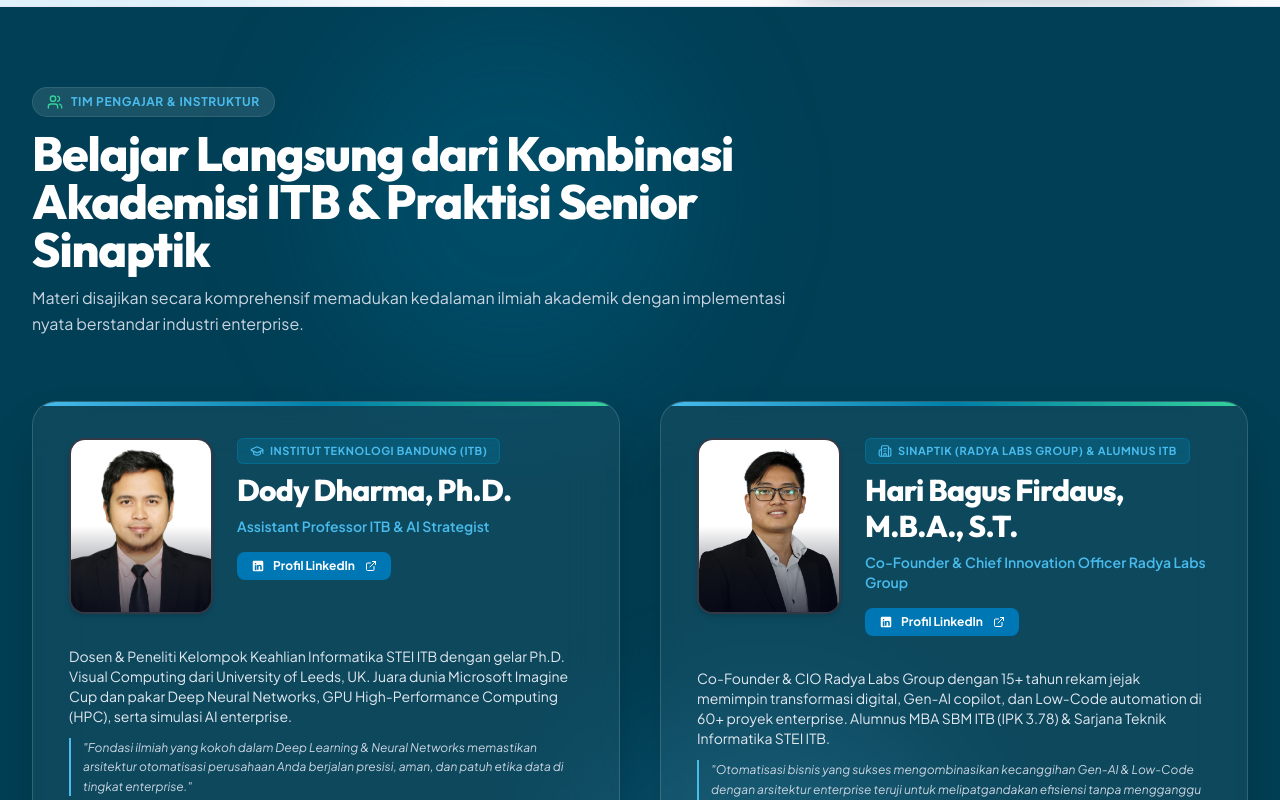
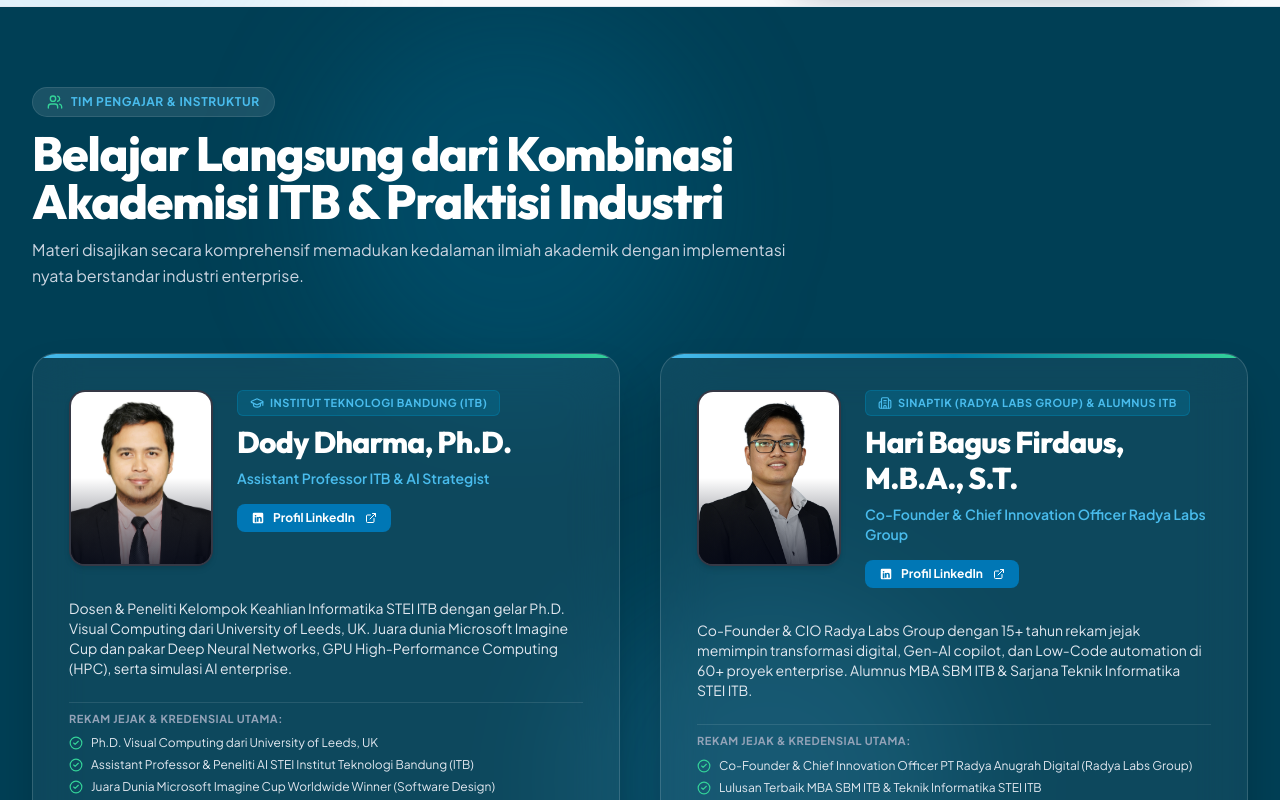
Before and after one commit to Jundihd/websitesinaptik-ibpa, a React (Vite) app: page / in a window 1280 px wide. Shown: the part 620-1420 px from the top of the page. Built offline with nearby package versions, Linux system fonts and the light colour scheme.

Commit message:
update pengajar section

```diff
--- a/src/components/InstructorsSection.jsx
+++ b/src/components/InstructorsSection.jsx
@@ -88,13 +88,10 @@
                   </div>
                 </div>
 
-                {/* Bio & Quote */}
+                {/* Bio */}
                 <div className="space-y-3 pt-2">
                   <p className="text-xs sm:text-sm text-slate-200 leading-relaxed font-normal">
                     {mentor.bio}
-                  </p>
-                  <p className="text-xs text-slate-300 leading-relaxed border-l-2 border-[#49BCED] pl-3 italic">
-                    "{mentor.quote}"
                   </p>
                 </div>
 
--- a/src/data/translations.js
+++ b/src/data/translations.js
@@ -51,7 +51,7 @@
     },
     instructors: {
       badge: "Faculty & Instructors",
-      title: "Learn Directly from ITB Academics & Sinaptik Senior Practitioners",
+      title: "Learn Directly from ITB Academics & Industry Practitioners",
       description: "Comprehensive curriculum combining academic rigor with real-world enterprise industry implementations.",
       linkedIn: "LinkedIn Profile",
       credentialsHeader: "Key Credentials & Track Record:"
@@ -195,7 +195,7 @@
     },
     instructors: {
       badge: "Tim Pengajar & Instruktur",
-      title: "Belajar Langsung dari Kombinasi Akademisi ITB & Praktisi Senior Sinaptik",
+      title: "Belajar Langsung dari Kombinasi Akademisi ITB & Praktisi Industri",
       description: "Materi disajikan secara komprehensif memadukan kedalaman ilmiah akademik dengan implementasi nyata berstandar industri enterprise.",
       linkedIn: "Profil LinkedIn",
       credentialsHeader: "Rekam Jejak & Kredensial Utama:"
@@ -369,11 +369,11 @@
       role: "Co-Founder & Chief Innovation Officer Radya Labs Group",
       affiliation: "Sinaptik (Radya Labs Group) & Alumnus ITB",
       image: "/images/instructor_hari.png",
-      bio: "Co-Founder & CIO at Radya Labs Group with 15+ years driving digital transformation, Gen-AI copilot architectures, and Low-Code automation for 60+ enterprise clients. Holds an MBA from SBM ITB (GPA 3.78) and B.Sc. in Informatics Engineering from STEI ITB.",
+      bio: "Co-Founder & CIO at Radya Labs Group with 15+ years driving digital transformation, Gen-AI copilot architectures, and Low-Code automation for 60+ enterprise clients. Holds an MBA from SBM ITB and B.Sc. in Informatics Engineering from STEI ITB.",
       quote: "Successful business automation bridges cutting-edge AI innovation with real operational needs, multiplying productivity while keeping core systems secure and resilient.",
       credentials: [
         "Co-Founder & Chief Innovation Officer, PT Radya Anugrah Digital (Radya Labs Group)",
-        "MBA from SBM ITB (GPA 3.78) & B.Sc. Informatics Engineering STEI ITB",
+        "MBA from SBM ITB & B.Sc. Informatics Engineering STEI ITB",
         "15+ Years Leading 60+ Enterprise AI, Low-Code & Copilot Deployments",
         "AI Workshop Instructor for OCBC Bank, Pegadaian, Telkom, & Ministries"
       ],
@@ -628,11 +628,11 @@
       role: "Co-Founder & Chief Innovation Officer Radya Labs Group",
       affiliation: "Sinaptik (Radya Labs Group) & Alumnus ITB",
       image: "/images/instructor_hari.png",
-      bio: "Co-Founder & CIO Radya Labs Group dengan 15+ tahun rekam jejak memimpin transformasi digital, Gen-AI copilot, dan Low-Code automation di 60+ proyek enterprise. Alumnus MBA SBM ITB (IPK 3.78) & Sarjana Teknik Informatika STEI ITB.",
+      bio: "Co-Founder & CIO Radya Labs Group dengan 15+ tahun rekam jejak memimpin transformasi digital, Gen-AI copilot, dan Low-Code automation di 60+ proyek enterprise. Alumnus MBA SBM ITB & Sarjana Teknik Informatika STEI ITB.",
       quote: "Otomatisasi bisnis yang sukses mengombinasikan kecanggihan Gen-AI & Low-Code dengan arsitektur enterprise teruji untuk melipatgandakan efisiensi tanpa mengganggu sistem inti.",
       credentials: [
         "Co-Founder & Chief Innovation Officer PT Radya Anugrah Digital (Radya Labs Group)",
-        "Lulusan Terbaik MBA SBM ITB (IPK 3.78) & Teknik Informatika STEI ITB",
+        "Lulusan Terbaik MBA SBM ITB & Teknik Informatika STEI ITB",
         "15+ Tahun Memimpin 60+ Proyek AI Enterprise, Copilot & Agentic Automation",
         "Instruktur Workshop AI & Low-Code di Bank OCBC, Pegadaian, Telkom, & Kemenkumham"
       ],
```
